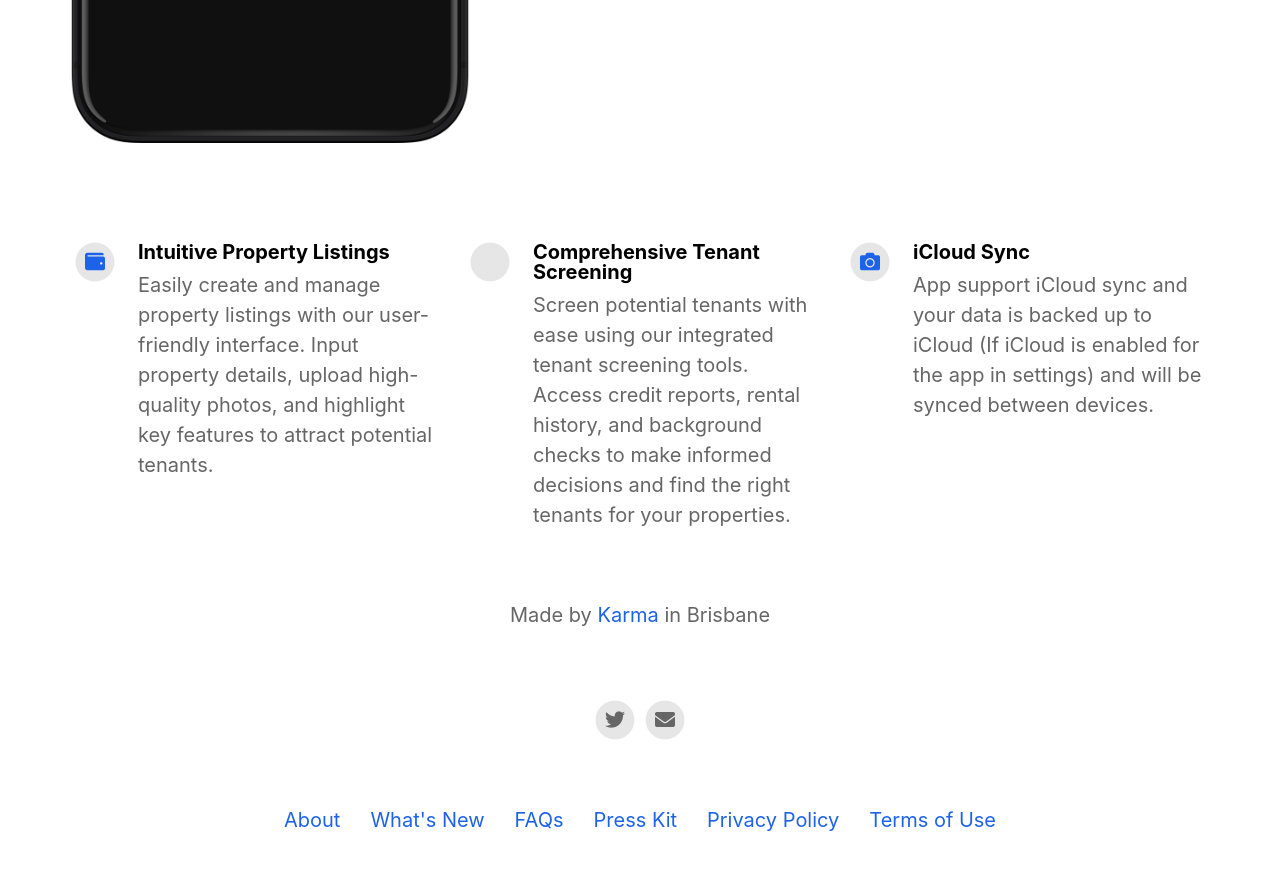
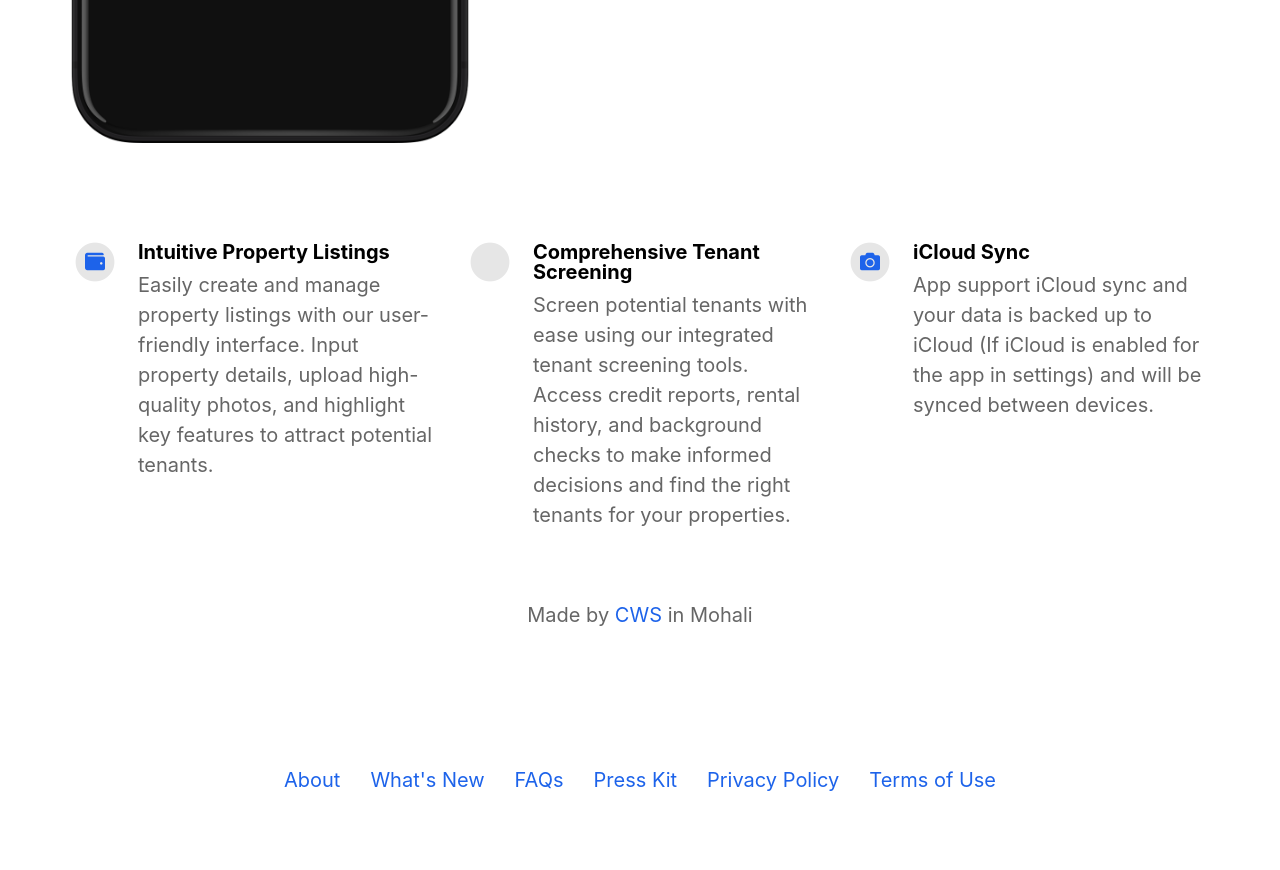
Before and after one commit to raval1993/landlord, a Jekyll site: the page built from index.html, in a window 1280 px wide and 900 px high, scrolled down 842 px. Shown: the top 870 px of the window. Built offline with Jekyll 4.4.1, drawn with Linux system fonts in a browser that asks for light colours; nearby versions of some CDN libraries.

Commit message:
adding config

```diff
--- a/CNAME
+++ b/CNAME
@@ -1 +1 @@
-landlordsco.karmaacademy.com.au
+managelandlords.com
--- a/_config.yml
+++ b/_config.yml
@@ -19,13 +19,13 @@ enable_smart_app_banner                   : true
 
 
 # Information About Yourself
-your_name                                 : Karma
-your_link                                 : https://www.codewithkarma.com
-your_city                                 : Brisbane
-email_address                             : karm.singh@outlook.com
+your_name                                 : CWS
+your_link                                 : https://cloudwebsolutions.in/
+your_city                                 : Mohali
+email_address                             :
 facebook_username                         :
 instagram_username                        :
-twitter_username                          : CodeWithKarma
+twitter_username                          :
 github_username                           :
 youtube_username                          :
 
```
